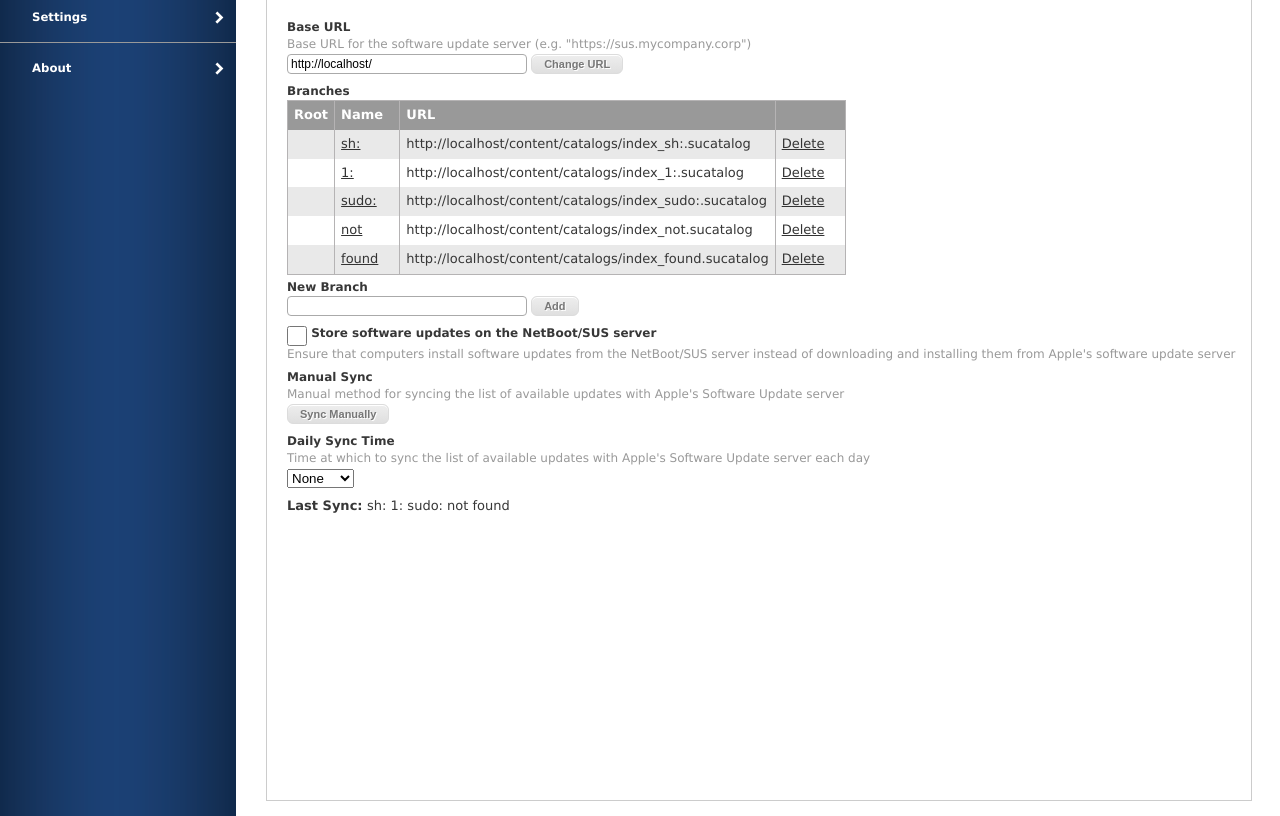
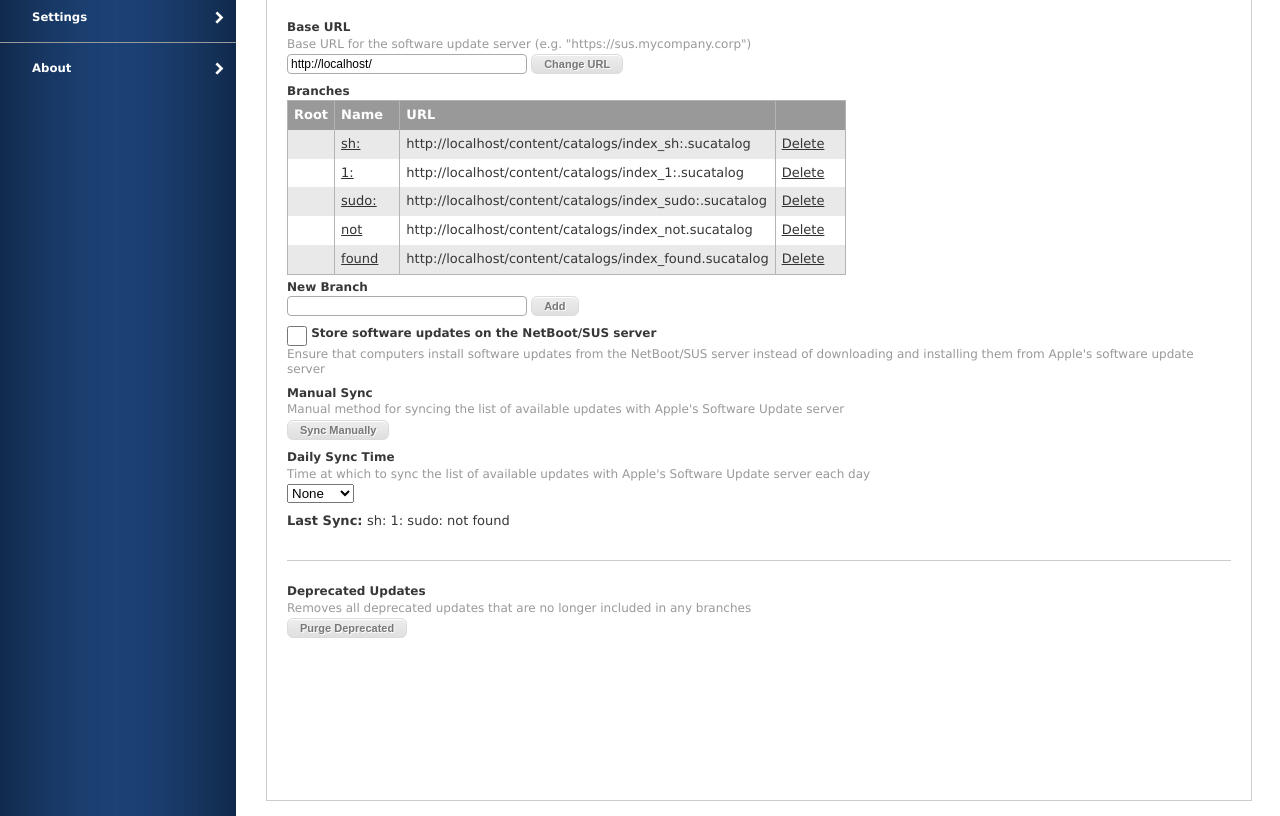
Before and after one commit to jamf/NetSUS, a PHP site: page /webadmin/SUS.php in a window 1280 px wide. Shown: the part 171-987 px from the top of the page. Run offline with PHP 8.4, Linux system fonts and the light colour scheme; the visitor is signed in with stand-in values (Sample User, id 1); some libraries are stand-ins or nearby versions.

Commit message:
added purge deprecated updates feature
included support to purge all deprecated updates from SUS
added button for update purge to webadmin

```diff
--- a/webadmin/var/www/webadmin/SUS.php
+++ b/webadmin/var/www/webadmin/SUS.php
@@ -180,6 +180,12 @@ function validateField(fieldid, buttonid)
 			<div class="labelDescriptionWrapper">
 				<span style="font-weight:bold;">Last Sync: </span><span><?php if (trim(suExec("lastsussync")) != "") { print suExec("lastsussync"); } else { echo "Never"; } ?></span>
 			</div>
+			<br>
+			<hr class="separator"/>
+			<br>
+			<span class="label">Deprecated Updates</span>
+			<span class="description">Removes all deprecated updates that are no longer included in any branches</span>
+			<input type="button" value="Purge Deprecated" class="insideActionButton" onClick="javascript: return goTo(true, 'susCtl.php?purge=true');"/>
 
 		</div> <!-- end #form-inside -->
 
--- a/webadmin/var/www/webadmin/susCtl.php
+++ b/webadmin/var/www/webadmin/susCtl.php
@@ -8,6 +8,10 @@ if ($_GET['sync']) {
 	echo suExec("reposync");
 }
 
+if ($_GET['purge']) {
+	echo suExec("repopurge");
+}
+
 $sURL="SUS.php";
 header('Location: '. $sURL);
 
--- a/webadmin/var/www/webadmin/theme/styles.css
+++ b/webadmin/var/www/webadmin/theme/styles.css
@@ -1010,7 +1010,7 @@ Tabs for forms
     border: red 5px solid;
 }
 #form-inside{
-    padding: 20px 0 20px 20px;
+    padding: 20px;
 }
 #form-inside.side-navigation{
     padding: 1px 0;
@@ -1063,6 +1063,12 @@ Tabs for forms
     border-top: #CCCCCC 1.5px solid;
     width: 100%;
     height: 50px;
+}
+#form-wrapper .separator {
+    border: 0px solid #CCCCCC;
+    color: #CCCCCC;
+    background-color: #CCCCCC;
+    height: 1px;
 }
 #form-wrapper .label {
     font-size: 12px;
```
Also changed, not shown: 1 other file.
